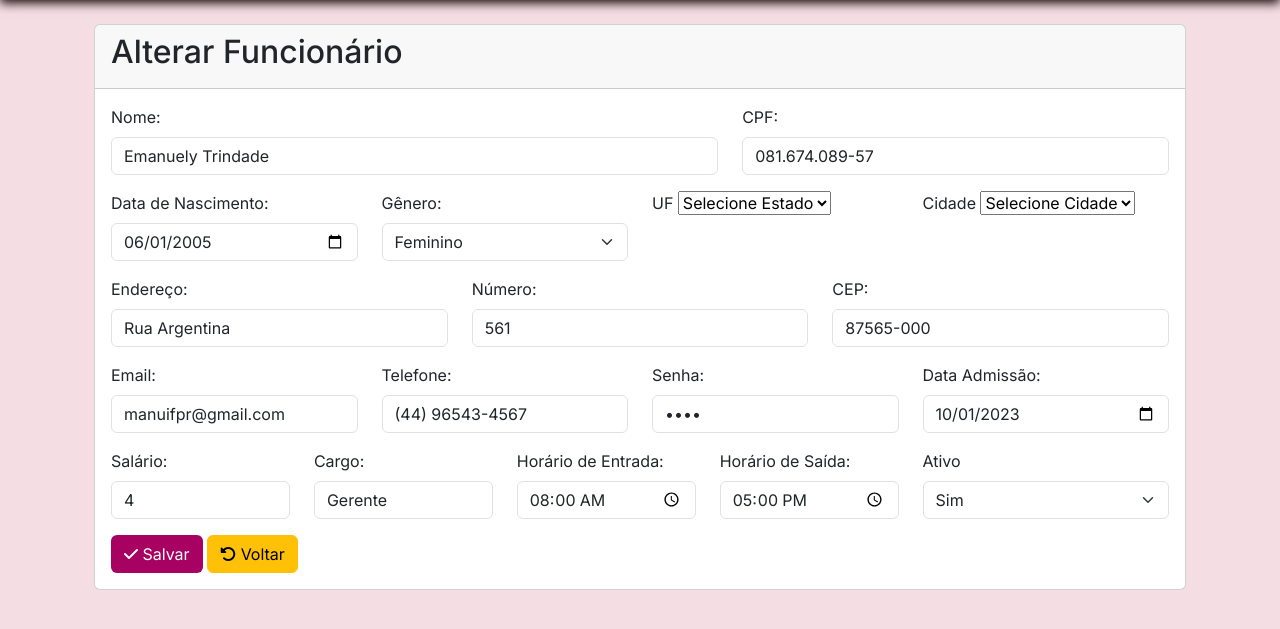
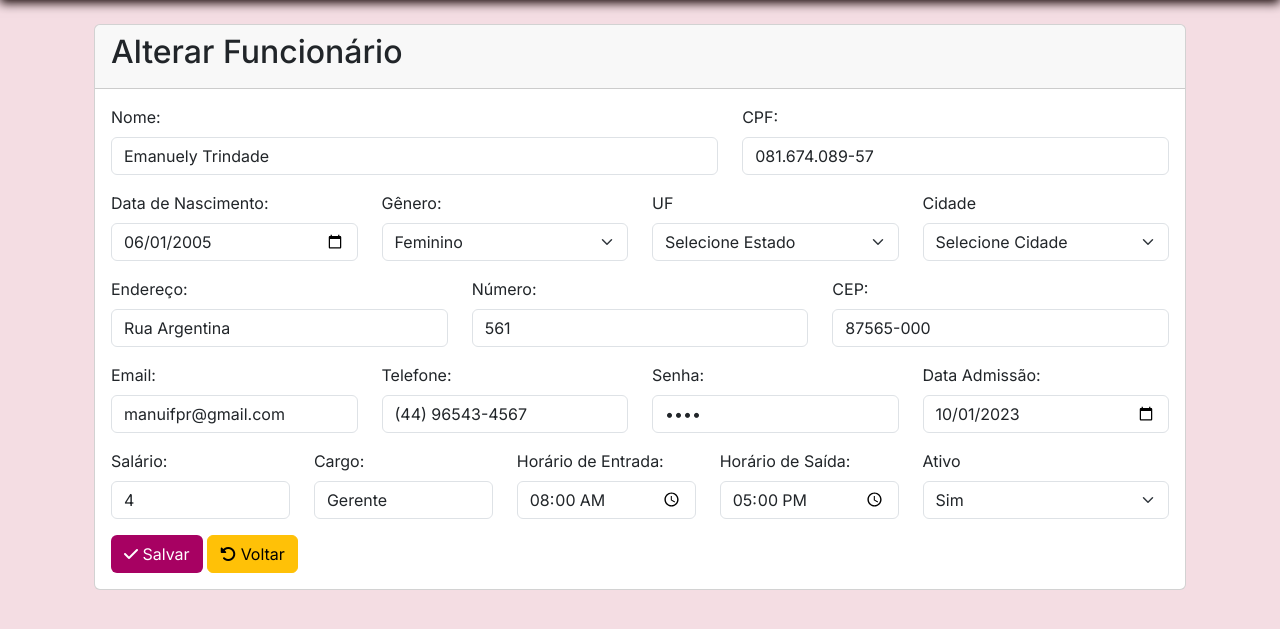
Before and after one commit to ManuTrindade01/EliodoraHotel, a PHP site: page /alterarFuncionario.php?id=27 in a window 1280 px wide. Shown: the part 94-723 px from the top of the page. Run offline with PHP 8.4, Linux system fonts and the light colour scheme; the visitor is signed in with stand-in values (Sample User, id 1); data comes from the database, SQL or seed files in the repository; data that the repository does not hold is empty; some libraries are stand-ins or nearby versions.

Commit message:
correções formato campo

```diff
--- a/alterarFuncionario.php
+++ b/alterarFuncionario.php
@@ -113,14 +113,14 @@ $linha = mysqli_fetch_array($resultado);
   </select>
   </div>
   <div class="mb-3 col">
-  <label for="estado">UF</label>
-        <select name="estado" id="uf" value="<?= $linha['uf']?>">
+  <label for="estado" class="form-label">UF</label>
+        <select name="estado" id="uf" class="form-select" value="<?= $linha['uf']?>">
           <option>Selecione Estado</option>
         </select>
         </div>
         <div class="mb-3 col">
-        <label for="cidade">Cidade</label>
-        <select name="cidade" id="cidade" value="<?= $linha['cidade']?>">
+        <label for="cidade" class="form-label">Cidade</label>
+        <select name="cidade" id="cidade" value="<?= $linha['cidade']?>" class="form-select">
           <option>Selecione Cidade</option>
         </select>
         </div>
--- a/cadastrarFuncionario.php
+++ b/cadastrarFuncionario.php
@@ -237,7 +237,7 @@ if ($_SERVER["REQUEST_METHOD"] == "POST") {
             </div>
             <div class="mb-3 col">
               <label for="senha" class="form-label">Senha:</label>
-              <input name="senha" type="password" class="form-control" id="senha" required onchange='confereSenha();'>
+              <input name="senha" type="password" class="form-control" id="senha" minlength="6" required onchange='confereSenha();'>
             </div>
             <div class="mb-3 col">
               <label for="confirma" class="form-label">Confirmar Senha:</label>
@@ -258,8 +258,8 @@ if ($_SERVER["REQUEST_METHOD"] == "POST") {
               <label for="cargo" class="form-label">Cargo:</label>
               <select name="cargo" class="form-select" aria-label="Default select example" id="cargo" required>
                 <option>Selecione</option>
-                <option value="Admin">Administração</option>
-                <option value="Recep">Recepção</option>
+                <option value="Administração">Administração</option>
+                <option value="Recepção">Recepção</option>
               </select>
             </div>
             <div class="mb-3 col">
```
